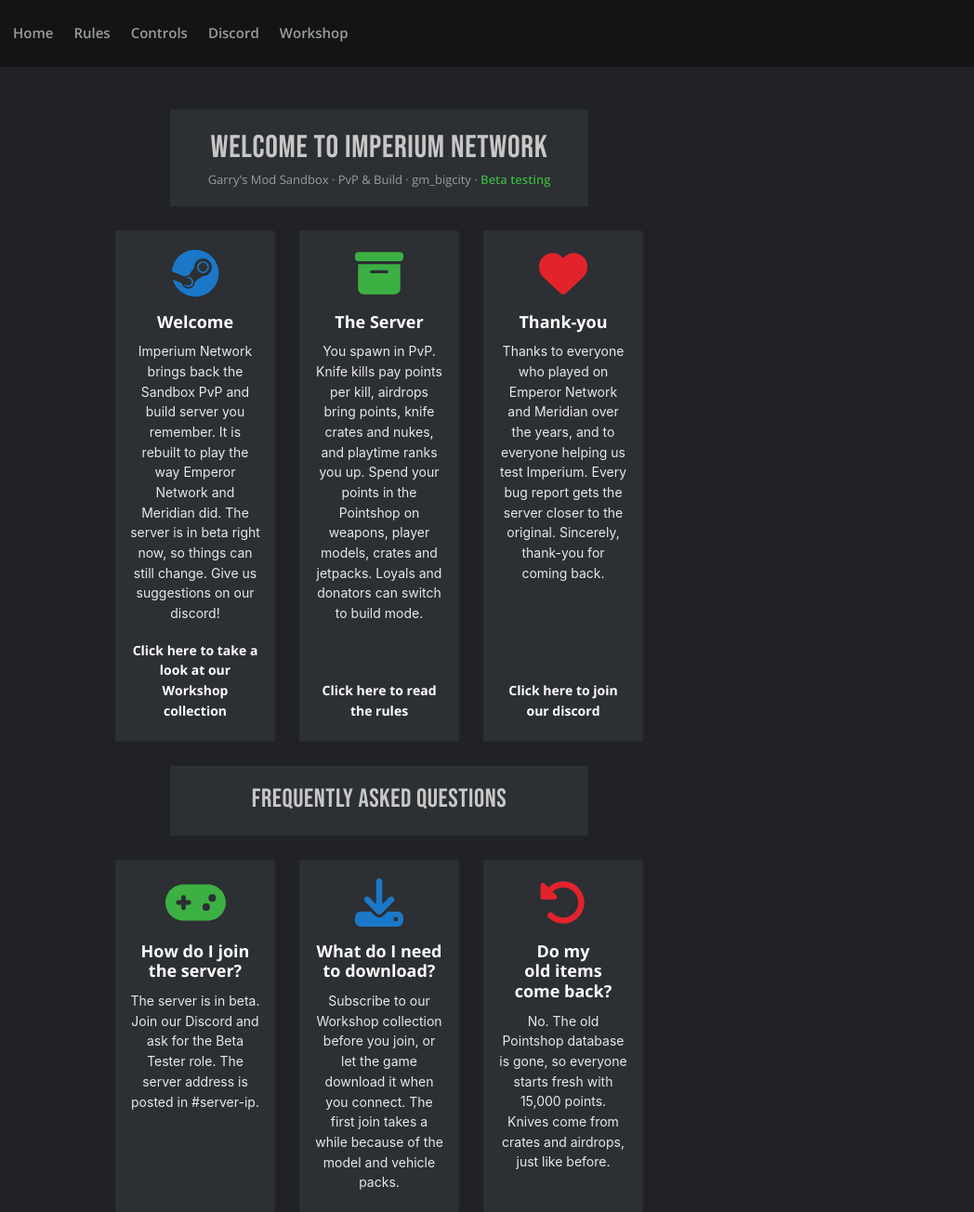
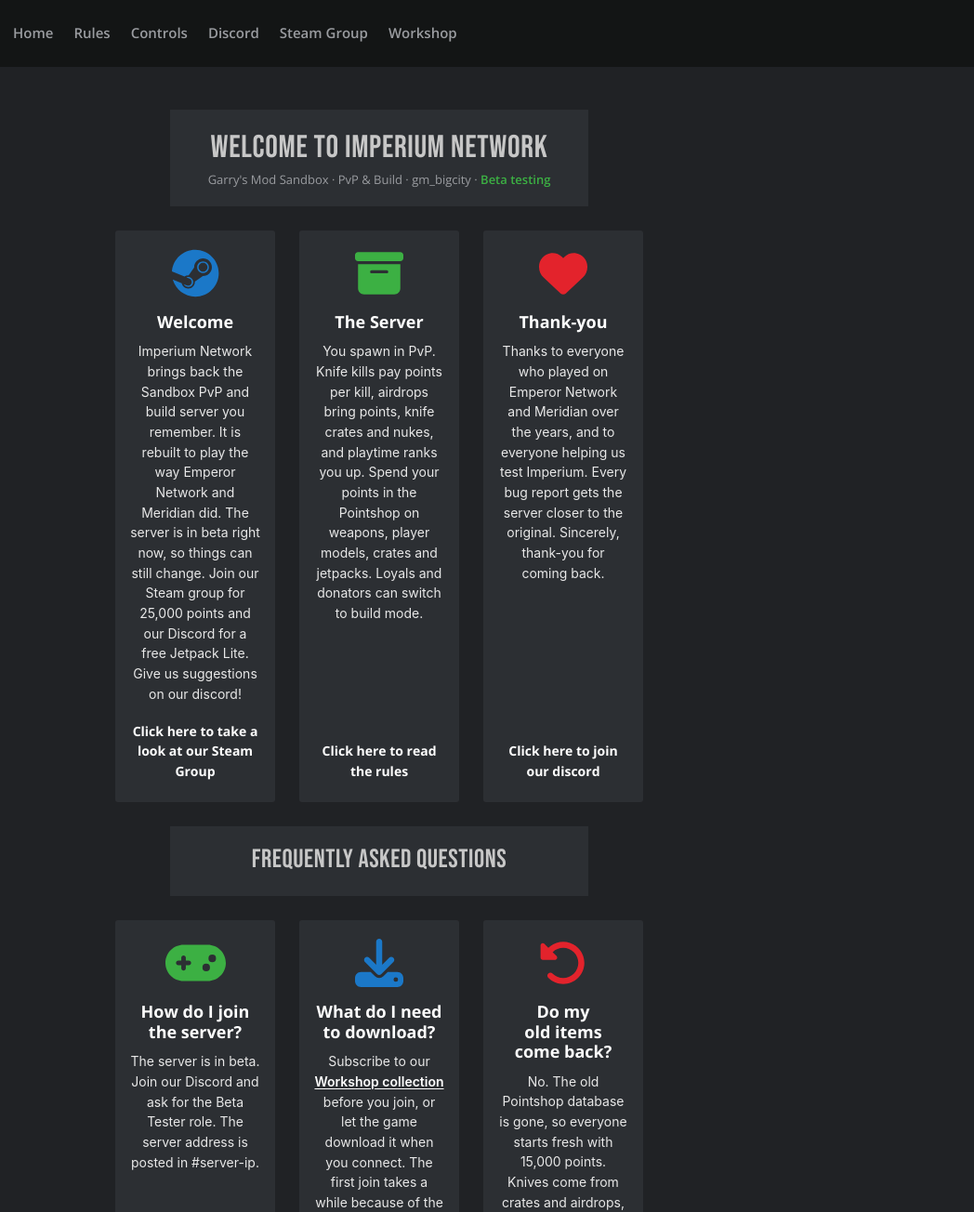
Before and after one commit to sn0wywav-lab/imperium-network, a plain HTML site: page index.html in a window 1280 px wide. Shown: the top 1304 px of the page at 93% size, 232-1280 px from the left. Drawn offline with nearby package versions, Linux system fonts and the light colour scheme.

Commit message:
Link the Steam group, list Discord/Steam rewards

```diff
--- a/index.html
+++ b/index.html
@@ -66,6 +66,7 @@ main { max-width: 600px; margin: 0 auto; display: flex; flex-direction: column;
 .card .ico { font-size: 52px; line-height: 1; height: 56px; display: grid; place-items: center; }
 .card h3 { font-family: var(--ui); font-weight: 700; font-size: 18px; line-height: 1.2; margin: 4px 0 0; text-wrap: balance; }
 .card p { margin: 0; color: #e8e8e8; flex: 1; }
+.card p a { color: var(--text); font-weight: 600; text-underline-offset: 2px; }
 .card .go { font-family: var(--ui); font-weight: 700; font-size: 14px; text-decoration: none; margin-top: 8px; }
 .card .go:hover { text-decoration: underline; }
 .steam { color: #1b78c8; } .green { color: var(--green); } .red { color: var(--red); } .blue { color: #1b78c8; }
@@ -100,6 +101,7 @@ footer a:hover { color: var(--text); }
 			<a href="#rules">Rules</a>
 			<a href="#controls">Controls</a>
 			<a href="https://discord.gg/tqqPjR2Prx" target="_blank" rel="noopener">Discord</a>
+			<a href="https://steamcommunity.com/groups/ImperiumNetworkIMN" target="_blank" rel="noopener">Steam Group</a>
 			<a href="https://steamcommunity.com/sharedfiles/filedetails/?id=2833877452" target="_blank" rel="noopener">Workshop</a>
 		</nav>
 	</div>
@@ -115,8 +117,8 @@ footer a:hover { color: var(--text); }
 		<article class="card">
 			<div class="ico steam"><i class="fab fa-steam"></i></div>
 			<h3>Welcome</h3>
-			<p>Imperium Network brings back the Sandbox PvP and build server you remember. It is rebuilt to play the way Emperor Network and Meridian did. The server is in beta right now, so things can still change. Give us suggestions on our discord!</p>
-			<a class="go" href="https://steamcommunity.com/sharedfiles/filedetails/?id=2833877452" target="_blank" rel="noopener">Click here to take a look at our Workshop collection</a>
+			<p>Imperium Network brings back the Sandbox PvP and build server you remember. It is rebuilt to play the way Emperor Network and Meridian did. The server is in beta right now, so things can still change. Join our Steam group for 25,000 points and our Discord for a free Jetpack Lite. Give us suggestions on our discord!</p>
+			<a class="go" href="https://steamcommunity.com/groups/ImperiumNetworkIMN" target="_blank" rel="noopener">Click here to take a look at our Steam Group</a>
 		</article>
 		<article class="card">
 			<div class="ico green"><i class="fas fa-box-archive"></i></div>
@@ -143,7 +145,7 @@ footer a:hover { color: var(--text); }
 		<article class="card">
 			<div class="ico blue"><i class="fas fa-download"></i></div>
 			<h3>What do I need to download?</h3>
-			<p>Subscribe to our Workshop collection before you join, or let the game download it when you connect. The first join takes a while because of the model and vehicle packs.</p>
+			<p>Subscribe to our <a href="https://steamcommunity.com/sharedfiles/filedetails/?id=2833877452" target="_blank" rel="noopener">Workshop collection</a> before you join, or let the game download it when you connect. The first join takes a while because of the model and vehicle packs.</p>
 		</article>
 		<article class="card">
 			<div class="ico red"><i class="fas fa-rotate-left"></i></div>
@@ -179,12 +181,16 @@ footer a:hover { color: var(--text); }
 			<dt>R-SHIFT</dt><dd>Parachute</dd>
 			<dt>X</dt><dd>Go prone</dd>
 			<dt>!fly</dt><dd>Noclip, in build mode only</dd>
+			<dt>!discord</dt><dd>Join our Discord for a free Jetpack Lite</dd>
+			<dt>!steamgroup</dt><dd>Join our Steam group for 25,000 points</dd>
+			<dt>!tasks</dt><dd>See which rewards you have claimed</dd>
 		</dl>
 	</section>
 
 	<footer>
 		<nav>
 			<a href="https://discord.gg/tqqPjR2Prx" target="_blank" rel="noopener">Discord</a>
+			<a href="https://steamcommunity.com/groups/ImperiumNetworkIMN" target="_blank" rel="noopener">Steam group</a>
 			<a href="https://steamcommunity.com/sharedfiles/filedetails/?id=2833877452" target="_blank" rel="noopener">Workshop collection</a>
 			<a href="#rules">Rules</a>
 		</nav>
```
